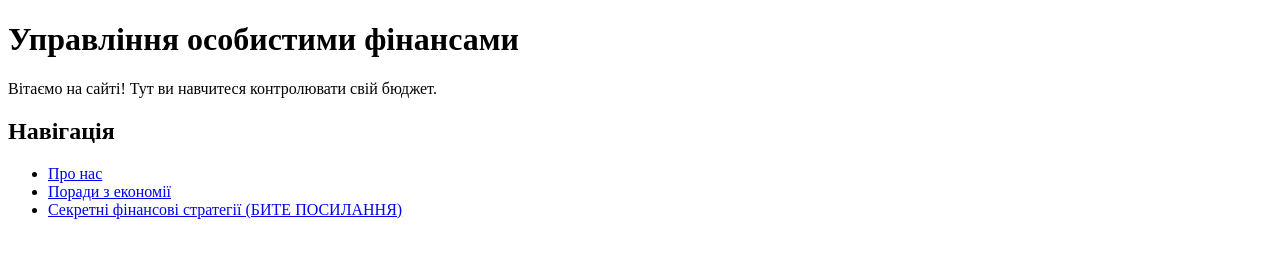
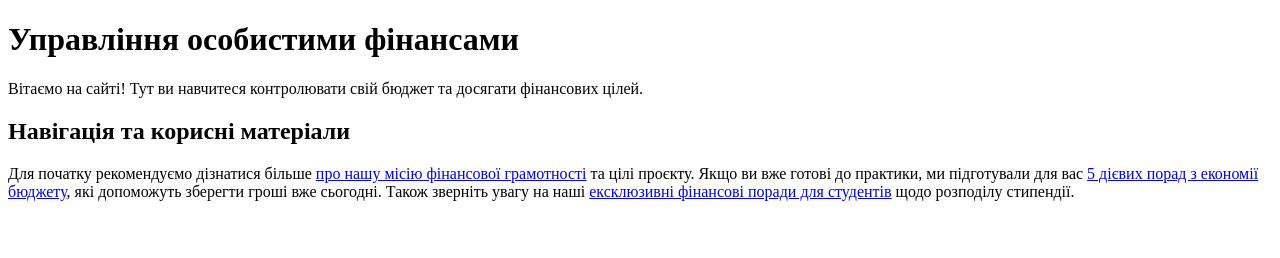
Before and after one commit to artemkharkivets-ship-it/seo-audit-finance, a plain HTML site: page index.html in a window 1280 px wide. Drawn offline with Linux system fonts and the light colour scheme.

Commit message:
Update index.html

```diff
--- a/index.html
+++ b/index.html
@@ -7,13 +7,9 @@
 </head>
 <body>
     <h1>Управління особистими фінансами</h1>
-    <p>Вітаємо на сайті! Тут ви навчитеся контролювати свій бюджет.</p>
+    <p>Вітаємо на сайті! Тут ви навчитеся контролювати свій бюджет та досягати фінансових цілей.</p>
 
-    <h2>Навігація</h2>
-    <ul>
-        <li><a href="about.html">Про нас</a></li>
-        <li><a href="budget-tips.html">Поради з економії</a></li>
-        <li><a href="fake-page-404.html">Секретні фінансові стратегії (БИТЕ ПОСИЛАННЯ)</a></li>
-    </ul>
+    <h2>Навігація та корисні матеріали</h2>
+    <p>Для початку рекомендуємо дізнатися більше <a href="about.html">про нашу місію фінансової грамотності</a> та цілі проєкту. Якщо ви вже готові до практики, ми підготували для вас <a href="budget-tips.html">5 дієвих порад з економії бюджету</a>, які допоможуть зберегти гроші вже сьогодні. Також зверніть увагу на наші <a href="finance-tips.html">ексклюзивні фінансові поради для студентів</a> щодо розподілу стипендії.</p>
 </body>
 </html>
```
